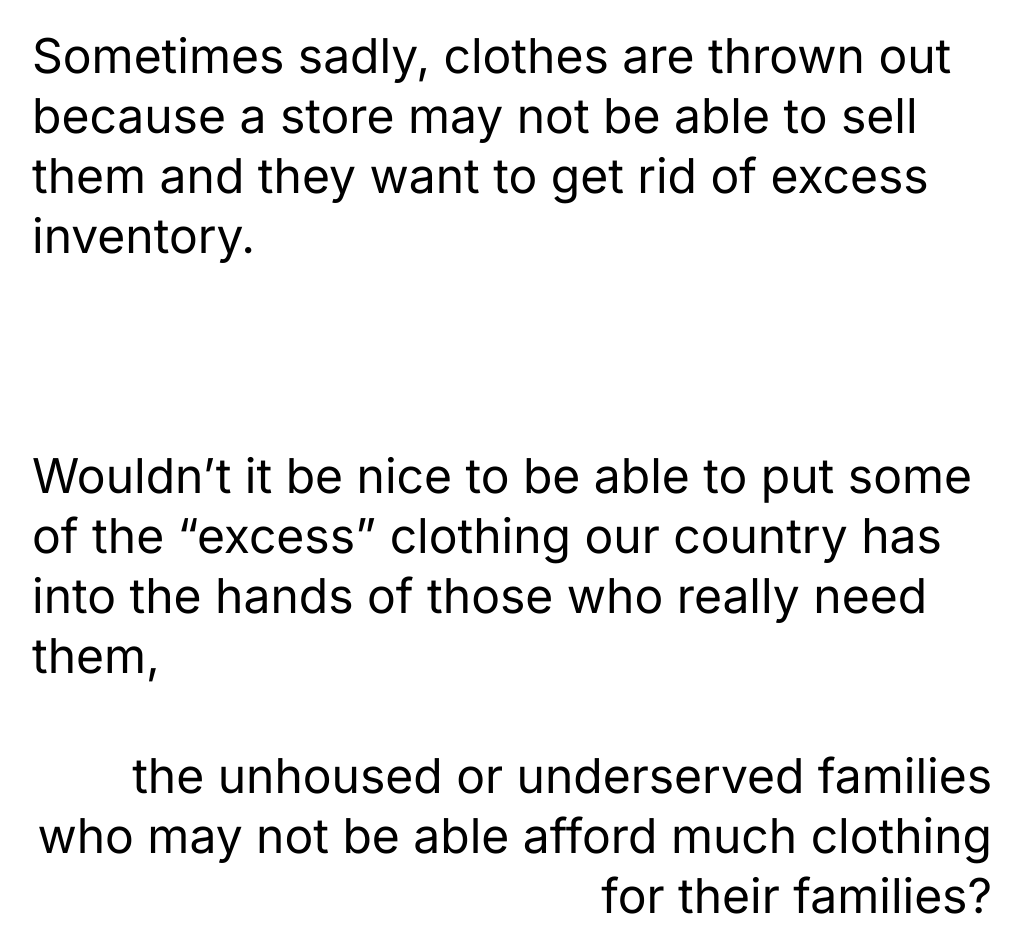
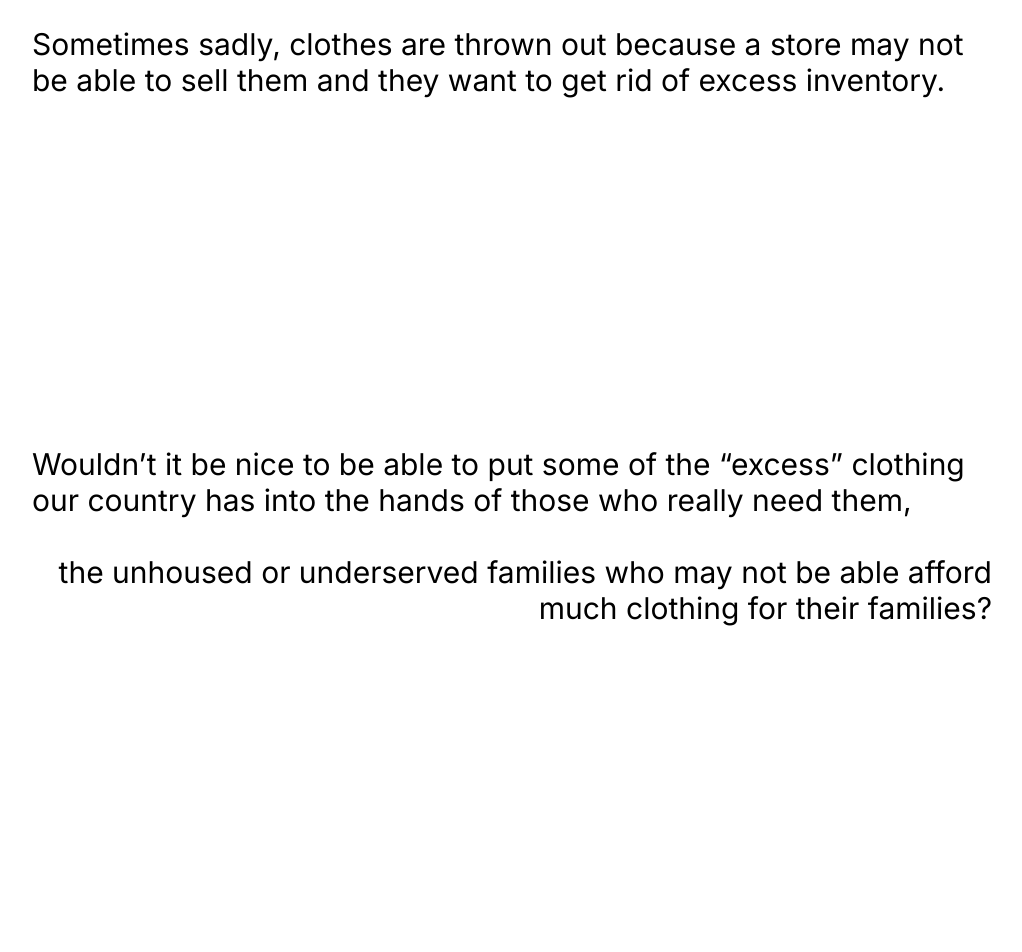
Before and after one commit to jlow2397/ccc-next, a Next.js app: page / in a window 1280 px wide. Shown: the part 1594-2546 px from the top of the page, without its empty margins (128-1150 px from the left). Built offline with nearby package versions, Linux system fonts and the light colour scheme.

Commit message:
updating text sizes

```diff
--- a/src/app/layout.tsx
+++ b/src/app/layout.tsx
@@ -5,8 +5,9 @@ import "./globals.css";
 const inter = Inter({ subsets: ["latin"] });
 
 export const metadata: Metadata = {
-  title: "Create Next App",
-  description: "Generated by create next app",
+  title: "Compassion Clothing Closet",
+  description:
+    "Our mission is to gather clothing from various sources so that we can get clothing into the hands of those who need it.",
 };
 
 export default function RootLayout({
--- a/src/app/page.tsx
+++ b/src/app/page.tsx
@@ -1,7 +1,7 @@
 "use client";
 
-import { motion, AnimatePresence, useScroll } from "framer-motion";
-import { useEffect, useRef, useState } from "react";
+import { motion, AnimatePresence } from "framer-motion";
+import { useEffect, useState } from "react";
 
 const slideVariants = {
   hiddenRight: {
@@ -108,7 +108,7 @@ export default function Home() {
       <div className="col-span-full mt-20">
         <h3 className="text-xl font-medium">Our Story</h3>
       </div>
-      <div className="col-span-2 flex flex-col gap-10 min-h-[100vh] justify-start text-3xl lg:text-5xl/tight">
+      <div className="col-span-2 flex flex-col gap-10 min-h-[100vh] justify-start text-xl lg:text-3xl">
         <div className="sticky top-10">
           We have so many resources in our country and one of those resources is
           an abundance of clothing.
@@ -128,16 +128,16 @@ export default function Home() {
           </div>
         </div>
       </div>
-      <div className="col-span-2 flex flex-col gap-10 justify-start min-h-[40vh] text-3xl lg:text-5xl/tight">
+      <div className="col-span-2 flex flex-col gap-10 justify-start min-h-[40vh] text-xl lg:text-3xl">
         Sometimes sadly, clothes are thrown out because a store may not be able
         to sell them and they want to get rid of excess inventory.
       </div>
-      <div className="col-span-2 text-3xl lg:text-5xl/tight my-20 min-h-[80vh]">
+      <div className="col-span-2 text-xl lg:text-3xl my-20 min-h-[80vh]">
         <motion.div
           className="sticky top-1/4"
           initial={{ opacity: 0 }}
           whileInView={{ opacity: 100 }}
-          viewport={{ margin: "-20% 0px -20% 0px", amount: "all" }}
+          viewport={{ margin: "-10% 0px -10% 0px", amount: "all" }}
         >
           Wouldn’t it be nice to be able to put some of the “excess” clothing
           our country has into the hands of those who really need them,
@@ -182,11 +182,11 @@ export default function Home() {
         Our focus will be the unhoused and underserved in the Los Angeles area.
       </div>
       <div className="col-span-2">
-        In the Bible it says in James 2:15-16, If a brother or sister is without
-        clothes and one of you says to them, &quot;Go in peace, be warmed and be
-        filled,&quot; and yet you do not give them what is necessary for their
-        body, what use is that? Let&apos;s do what we can to provide the
-        necessary clothing to those who have a need!
+        In the Bible it says in James 2:15-16, &quot;If a brother or sister is
+        without clothes and one of you says to them, &lsquo;Go in peace, be
+        warmed and be filled,&rsquo; and yet you do not give them what is
+        necessary for their body, what use is that? Let&apos;s do what we can to
+        provide the necessary clothing to those who have a need!&quot;
       </div>
       <div className="col-span-full mt-20">
         <h3 id="contact" className="text-xl font-medium">
```
